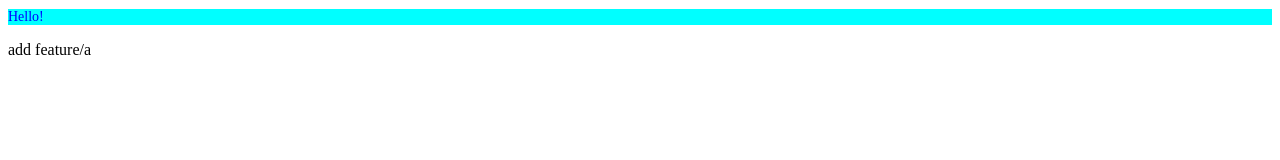
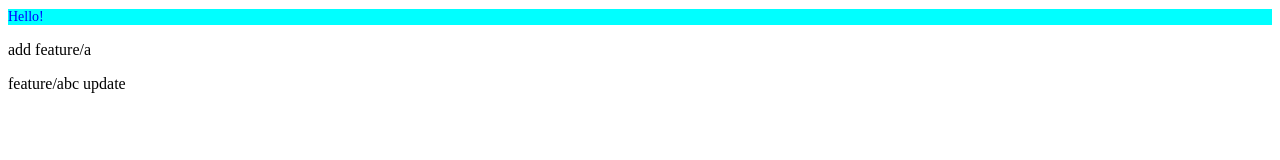
Before and after one commit to Atlas60229/TestProject, a plain HTML site: page index.html in a window 1280 px wide. Drawn offline with Linux system fonts and the light colour scheme.

Commit message:
update feature/abc

```diff
--- a/index.html
+++ b/index.html
@@ -10,5 +10,6 @@
 <body>
     <h1>Hello!</h1>
     <p>add feature/a</p>
+    <p>feature/abc update</p>
 </body>
 </html>
```
